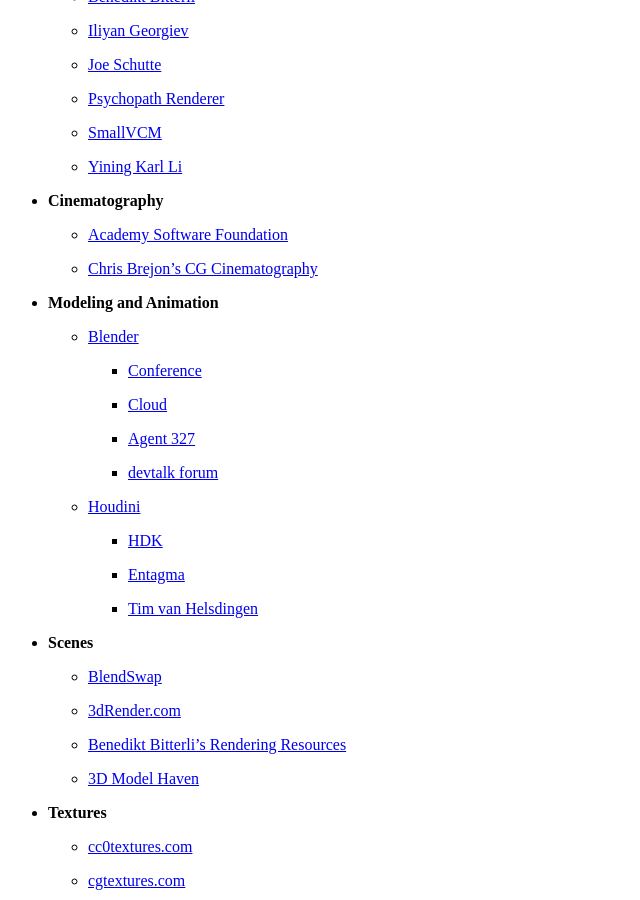
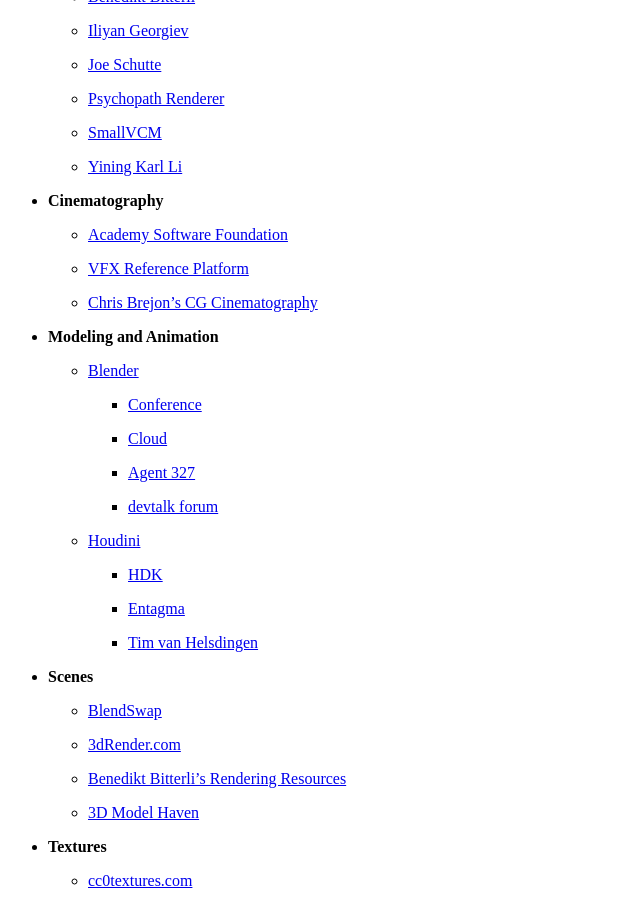
Before and after one commit to wahn/jan_walter_org, a Jekyll site: the page built from links/index.md, in a window 1280 px wide and 900 px high, scrolled down 3355 px. Shown: the whole window, without its empty margins (0-640 px from the left). Built offline with Jekyll 4.4.1, drawn with Linux system fonts in a browser that asks for light colours; Markdown is read by kramdown in place of the engine named in the settings; some of the changed text lies outside the part shown.

Commit message:
VFX Reference Platform. Silq (quantum computing).

```diff
--- a/links/index.md
+++ b/links/index.md
@@ -224,6 +224,8 @@
 
     - [Academy Software Foundation](https://www.aswf.io)
 
+    - [VFX Reference Platform](https://vfxplatform.com)
+
     - [Chris Brejon's CG Cinematography](https://chrisbrejon.com/cg-cinematography)
 
 * __Modeling and Animation__
```
Also changed, not shown: other parts of links/index.md (+2 -0 lines).
